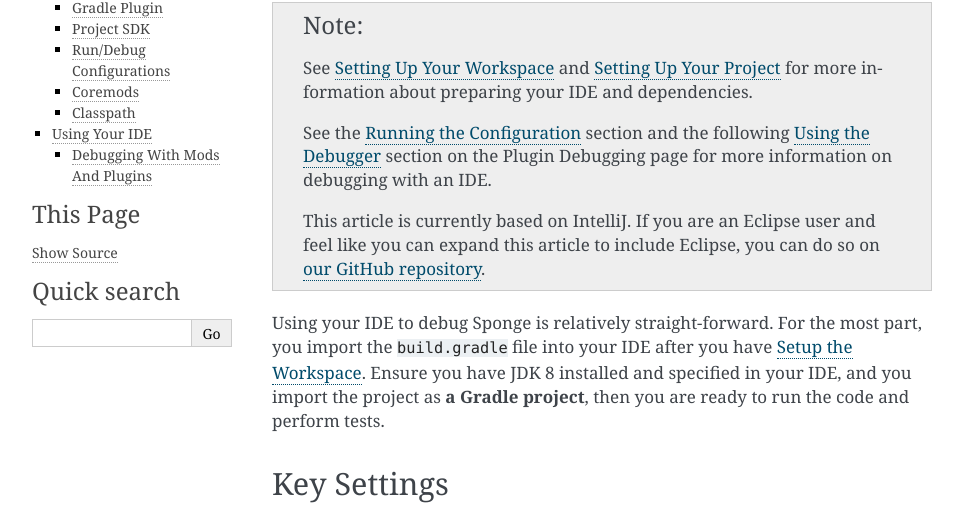
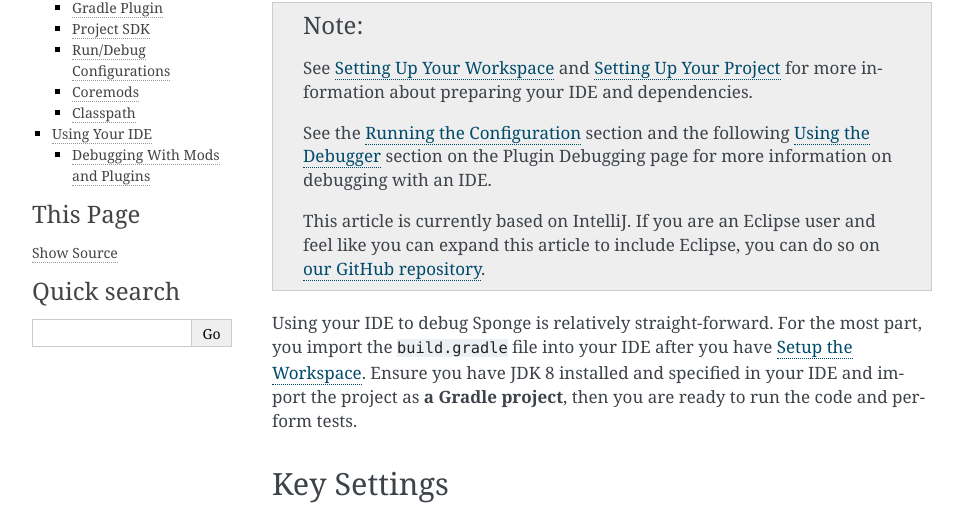
Before and after one commit to SpongePowered/SpongeDocs, a Sphinx documentation site: the page built from source/contributing/implementation/debugging/ide.rst, in a window 1280 px wide and 900 px high. Shown: the part 160-681 px from the top of the window, without its empty margins (148-1111 px from the left). Built offline with Sphinx 7.4.7, drawn with Linux system fonts in a browser that asks for light colours; pages that are not in the unit, such as notebooks, are missing from menus; some of the changed text lies outside the part shown.

Commit message:
Improved wording and corrected Title Case
Signed-off-by: Grauldon <17791090+Grauldon@users.noreply.github.com>

```diff
--- a/source/contributing/implementation/debugging/ide.rst
+++ b/source/contributing/implementation/debugging/ide.rst
@@ -13,7 +13,7 @@
     to include Eclipse, you can do so on `our GitHub repository <https://github.com/spongepowered/spongedocs>`_.
 
 Using your IDE to debug Sponge is relatively straight-forward. For the most part, you import the ``build.gradle`` file
-into your IDE after you have :ref:`setupWorkspace`. Ensure you have JDK 8 installed and specified in your IDE, and you
+into your IDE after you have :ref:`setupWorkspace`. Ensure you have JDK 8 installed and specified in your IDE and
 import the project as **a Gradle project**, then you are ready to run the code and perform tests.
 
 Key Settings
```
Also changed, not shown: other parts of source/contributing/implementation/debugging/ide.rst (+3 -3 lines).
